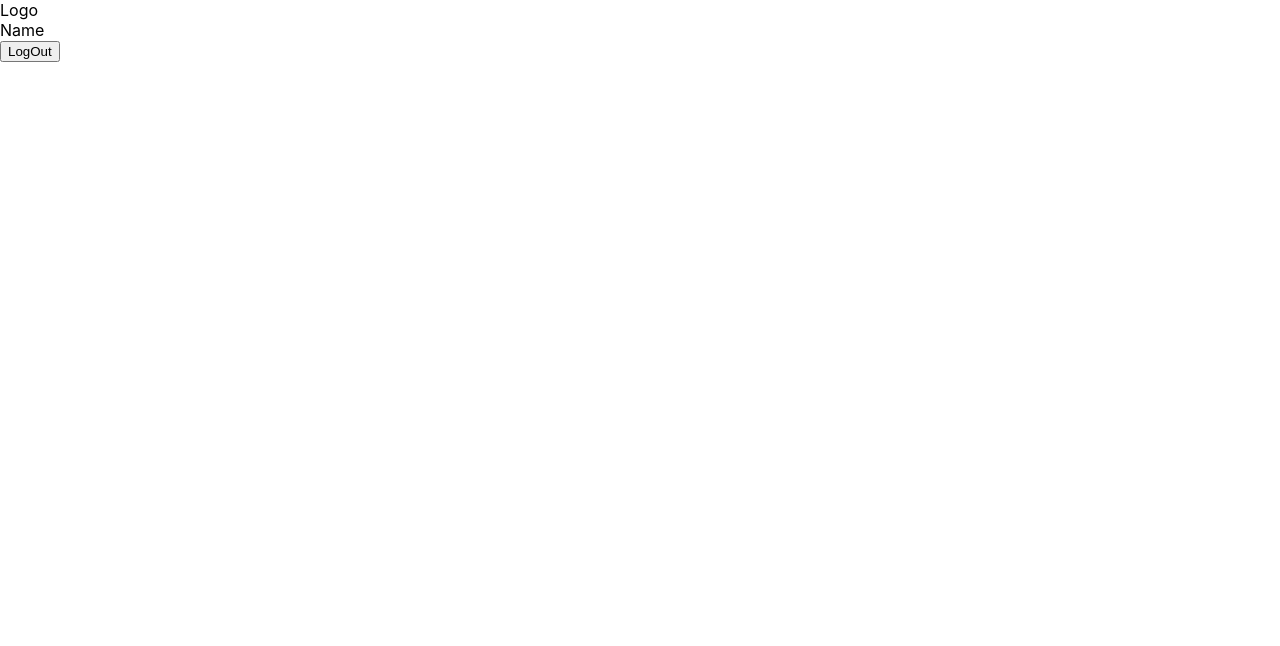
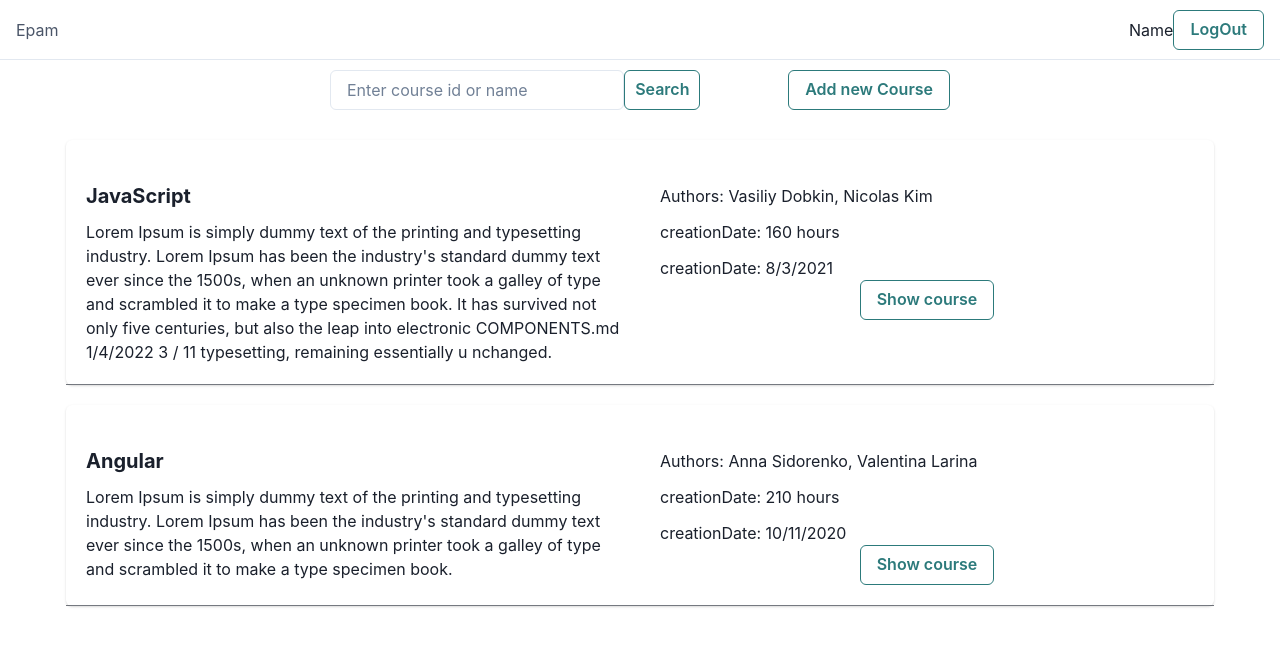
Before and after one commit to BohdanNikolaychuk/react_hw, a React (Create React App) app in the folder courses-app/: page / in a window 1280 px wide. Shown: the top 646 px of the page. Built offline with nearby package versions, Linux system fonts and the light colour scheme.

Commit message:
basic interface/search logic

```diff
--- a/courses-app/package.json
+++ b/courses-app/package.json
@@ -3,9 +3,13 @@
   "version": "0.1.0",
   "private": true,
   "dependencies": {
+    "@chakra-ui/react": "^2.4.3",
+    "@emotion/react": "^11.10.5",
+    "@emotion/styled": "^11.10.5",
     "@testing-library/jest-dom": "^5.16.5",
     "@testing-library/react": "^13.4.0",
     "@testing-library/user-event": "^13.5.0",
+    "framer-motion": "^7.8.0",
     "react": "^18.2.0",
     "react-dom": "^18.2.0",
     "react-scripts": "5.0.1",
@@ -47,7 +51,7 @@
     "eslint-plugin-prettier": "^4.2.1",
     "eslint-plugin-react": "^7.31.11",
     "eslint-plugin-react-hooks": "^4.6.0",
-    "husky": "^8.0.2",
+    "husky": "^8.0.0",
     "prettier": "^2.8.1"
   }
 }
--- a/courses-app/src/App.jsx
+++ b/courses-app/src/App.jsx
@@ -1,10 +1,12 @@
 import './App.css';
-import { Header } from './components/Header/Header';
+import Header from './components/Header/Header';
+import { Courses } from './components/Courses/Courses';
 
 function App() {
 	return (
 		<>
 			<Header></Header>
+			<Courses></Courses>
 		</>
 	);
 }
--- /dev/null
+++ b/courses-app/src/common/Button/Button.jsx
@@ -0,0 +1,10 @@
+import React from 'react';
+import { Button } from '@chakra-ui/react';
+
+export const ButtonMain = ({ buttonText }) => {
+	return (
+		<Button colorScheme='teal' variant='outline'>
+			{buttonText}
+		</Button>
+	);
+};
--- /dev/null
+++ b/courses-app/src/common/Input/Input.jsx
@@ -0,0 +1,6 @@
+import React from 'react';
+import { Input } from '@chakra-ui/react';
+
+export const InpuMain = ({ placeholder = '', onChange }) => {
+	return <Input onChange={onChange} placeholder={placeholder} />;
+};
--- a/courses-app/src/components/Courses/Courses.jsx
+++ b/courses-app/src/components/Courses/Courses.jsx
@@ -0,0 +1,39 @@
+import React from 'react';
+import { SearchBar } from './components/SearchBar/SearchBar';
+import { CourseCard } from './components/CourseCard/CourseCard';
+import { Container } from '@chakra-ui/react';
+import { mockedCoursesList } from './../../constant/constant';
+export const Courses = () => {
+	const [courses, setCourses] = React.useState(mockedCoursesList);
+	const [Search, setSearch] = React.useState('');
+
+	let inputHandler = (e) => {
+		//convert input text to lower case
+		var lowerCase = e.target.value.toLowerCase();
+
+		setSearch(lowerCase);
+	};
+
+	const getCourses = (courses) => {
+		if (courses.length === 0) {
+			return <div>There is no courses yet</div>;
+		}
+		return courses.map((course) => {
+			const courseId = course.id.toLowerCase().trim();
+			const courseTitle = course.title.toLowerCase().trim();
+			return courseId.includes(Search) || courseTitle.includes(Search) ? (
+				<CourseCard key={course.id} {...course} />
+			) : (
+				<></>
+			);
+		});
+	};
+
+	const items = getCourses(courses);
+	return (
+		<Container maxW='1220px'>
+			<SearchBar inputHandler={inputHandler}></SearchBar>
+			{items}
+		</Container>
+	);
+};
--- a/courses-app/src/components/Courses/components/CourseCard/CourseCard.jsx
+++ b/courses-app/src/components/Courses/components/CourseCard/CourseCard.jsx
@@ -0,0 +1,66 @@
+import React from 'react';
+import {
+	Card,
+	CardBody,
+	Stack,
+	Text,
+	Heading,
+	Divider,
+	Flex,
+	Box,
+} from '@chakra-ui/react';
+import { ButtonMain } from '../../../../common/Button/Button';
+import { mockedAuthorsList } from '../../../../constant/constant';
+export const CourseCard = ({
+	title,
+	description,
+	creationDate,
+	duration,
+	authors,
+}) => {
+	const getAuthors = (authorIds) => {
+		return authors.map((authorId, index) => {
+			const author = mockedAuthorsList.find((author) => author.id === authorId);
+
+			if (index === authorIds.length - 1) return author.name;
+			return author.name + ', ';
+		});
+	};
+	const authorText = getAuthors(authors);
+	return (
+		<Card m={'20px'}>
+			<Flex>
+				<CardBody w={'100%'}>
+					<Stack mt='6' spacing='3'>
+						<Heading size='md'>{title}</Heading>
+						<Text>{description}</Text>
+					</Stack>
+				</CardBody>
+				<CardBody w={'100%'}>
+					<Stack mt='6' spacing='3'>
+						<Text>
+							<span> Authors: </span>
+							{authorText}
+						</Text>
+						<Text>
+							<span> creationDate: </span>
+							{duration} hours
+						</Text>
+						<Text>
+							<span> creationDate: </span>
+							{creationDate}
+						</Text>
+					</Stack>
+					<Box display='flex' justifyContent={'center'}>
+						<ButtonMain
+							buttonText='Show course'
+							variant='solid'
+							colorScheme='blue'
+						></ButtonMain>
+					</Box>
+				</CardBody>
+			</Flex>
+			<Divider />
+		</Card>
+	);
+};
--- a/courses-app/src/components/Courses/components/SearchBar/SearchBar.jsx
+++ b/courses-app/src/components/Courses/components/SearchBar/SearchBar.jsx
@@ -0,0 +1,25 @@
+import React from 'react';
+
+import { ButtonMain } from '../../../../common/Button/Button';
+import { InpuMain } from '../../../../common/Input/Input';
+import { Container } from '@chakra-ui/react';
+import { Flex, Spacer } from '@chakra-ui/react';
+
+export const SearchBar = ({ inputHandler }) => {
+	return (
+		<Container maxW='2xl'>
+			<Flex p='10px'>
+				<Flex>
+					<InpuMain
+						onChange={inputHandler}
+						m='10px'
+						placeholder='Enter course id or name'
+					></InpuMain>
+					<ButtonMain buttonText='Search'></ButtonMain>
+				</Flex>
+				<Spacer />
+				<ButtonMain buttonText='Add new Course'></ButtonMain>
+			</Flex>
+		</Container>
+	);
+};
--- a/courses-app/src/components/Header/Header.jsx
+++ b/courses-app/src/components/Header/Header.jsx
@@ -1,12 +1,35 @@
-import React from 'react';
+import { Box, Flex, Text, Stack, useColorModeValue } from '@chakra-ui/react';
 import { Logo } from './components/Logo/Logo';
+import { ButtonMain } from '../../common/Button/Button';
 
-export const Header = () => {
+export default function Header() {
 	return (
-		<div>
-			<Logo></Logo>
-			<div>Name</div>
-			<button>LogOut</button>
-		</div>
+		<Box>
+			<Flex
+				bg={useColorModeValue('white', 'gray.800')}
+				color={useColorModeValue('gray.600', 'white')}
+				minH={'60px'}
+				py={{ base: 2 }}
+				px={{ base: 4 }}
+				borderBottom={1}
+				borderStyle={'solid'}
+				borderColor={useColorModeValue('gray.200', 'gray.900')}
+				align={'center'}
+			>
+				<Flex flex={{ base: 1 }} justify={{ base: 'center', md: 'start' }}>
+					<Logo></Logo>
+				</Flex>
+
+				<Text color={useColorModeValue('gray.800', 'white')}>Name</Text>
+				<Stack
+					flex={{ base: 1, md: 0 }}
+					justify={'flex-end'}
+					direction={'row'}
+					spacing={6}
+				>
+					<ButtonMain buttonText='LogOut'></ButtonMain>
+				</Stack>
+			</Flex>
+		</Box>
 	);
-};
+}
--- a/courses-app/src/components/Header/components/Logo/Logo.jsx
+++ b/courses-app/src/components/Header/components/Logo/Logo.jsx
@@ -1,5 +1,5 @@
 import React from 'react';
 
 export const Logo = () => {
-	return <div>Logo</div>;
+	return <p>Epam</p>;
 };
--- /dev/null
+++ b/courses-app/src/constant/constant.js
@@ -0,0 +1,57 @@
+export const mockedCoursesList = [
+	{
+		id: 'de5aaa59-90f5-4dbc-b8a9-aaf205c551ba',
+		title: 'JavaScript',
+		description: `Lorem Ipsum is simply dummy text of the printing and
+                  typesetting industry. Lorem Ipsum
+                  has been the industry's standard dummy text ever since the
+                  1500s, when an unknown
+                  printer took a galley of type and scrambled it to make a type
+                  specimen book. It has survived
+                  not only five centuries, but also the leap into electronic
+                  COMPONENTS.md 1/4/2022
+                  3 / 11
+                  typesetting, remaining essentially u
+                  nchanged.`,
+		creationDate: '8/3/2021',
+		duration: 160,
+		authors: [
+			'27cc3006-e93a-4748-8ca8-73d06aa93b6d',
+			'f762978b-61eb-4096-812b-ebde22838167',
+		],
+	},
+	{
+		id: 'b5630fdd-7bf7-4d39-b75a-2b5906fd0916',
+		title: 'Angular',
+		description: `Lorem Ipsum is simply dummy text of the printing and
+                  typesetting industry. Lorem Ipsum
+                  has been the industry's standard dummy text ever since the
+                  1500s, when an unknown
+                  printer took a galley of type and scrambled it to make a type
+                  specimen book.`,
+		creationDate: '10/11/2020',
+		duration: 210,
+		authors: [
+			'df32994e-b23d-497c-9e4d-84e4dc02882f',
+			'095a1817-d45b-4ed7-9cf7-b2417bcbf748',
+		],
+	},
+];
+export const mockedAuthorsList = [
+	{
+		id: '27cc3006-e93a-4748-8ca8-73d06aa93b6d',
+		name: 'Vasiliy Dobkin',
+	},
+	{
+		id: 'f762978b-61eb-4096-812b-ebde22838167',
+		name: 'Nicolas Kim',
+	},
+	{
+		id: 'df32994e-b23d-497c-9e4d-84e4dc02882f',
+		name: 'Anna Sidorenko',
+	},
+	{
+		id: '095a1817-d45b-4ed7-9cf7-b2417bcbf748',
+		name: 'Valentina Larina',
+	},
+];
--- a/courses-app/src/index.js
+++ b/courses-app/src/index.js
@@ -3,12 +3,13 @@
 import './index.css';
 import App from './App';
 import reportWebVitals from './reportWebVitals';
+import { ChakraProvider } from '@chakra-ui/react';
 
 const root = ReactDOM.createRoot(document.getElementById('root'));
 root.render(
-	<React.StrictMode>
+	<ChakraProvider>
 		<App />
-	</React.StrictMode>
+	</ChakraProvider>
 );
 
 // If you want to start measuring performance in your app, pass a function
```
Also changed, not shown: courses-app/src/components/CreateCourse/CreateCourse.jsx (+58 -0 lines), 1 other file (tests, documents, lock files or other folders).
